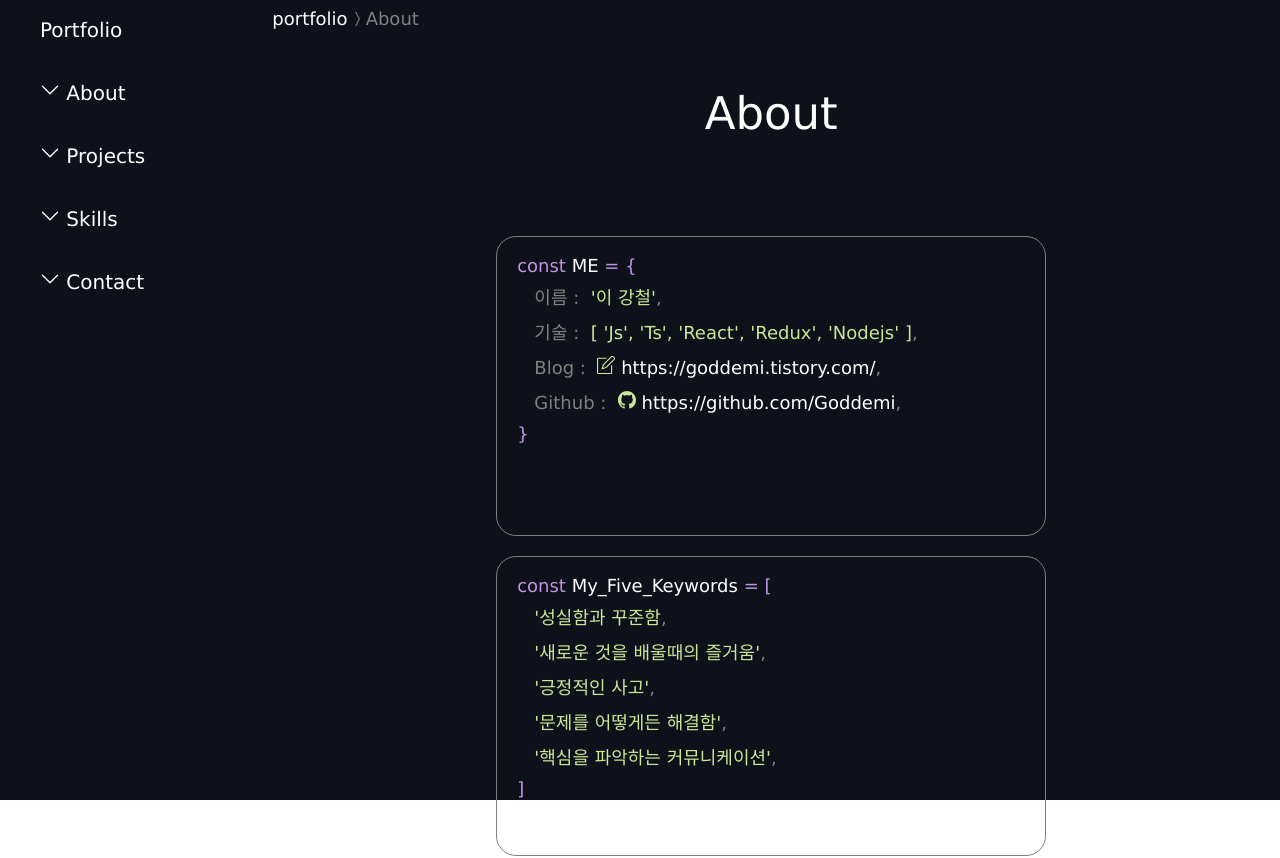
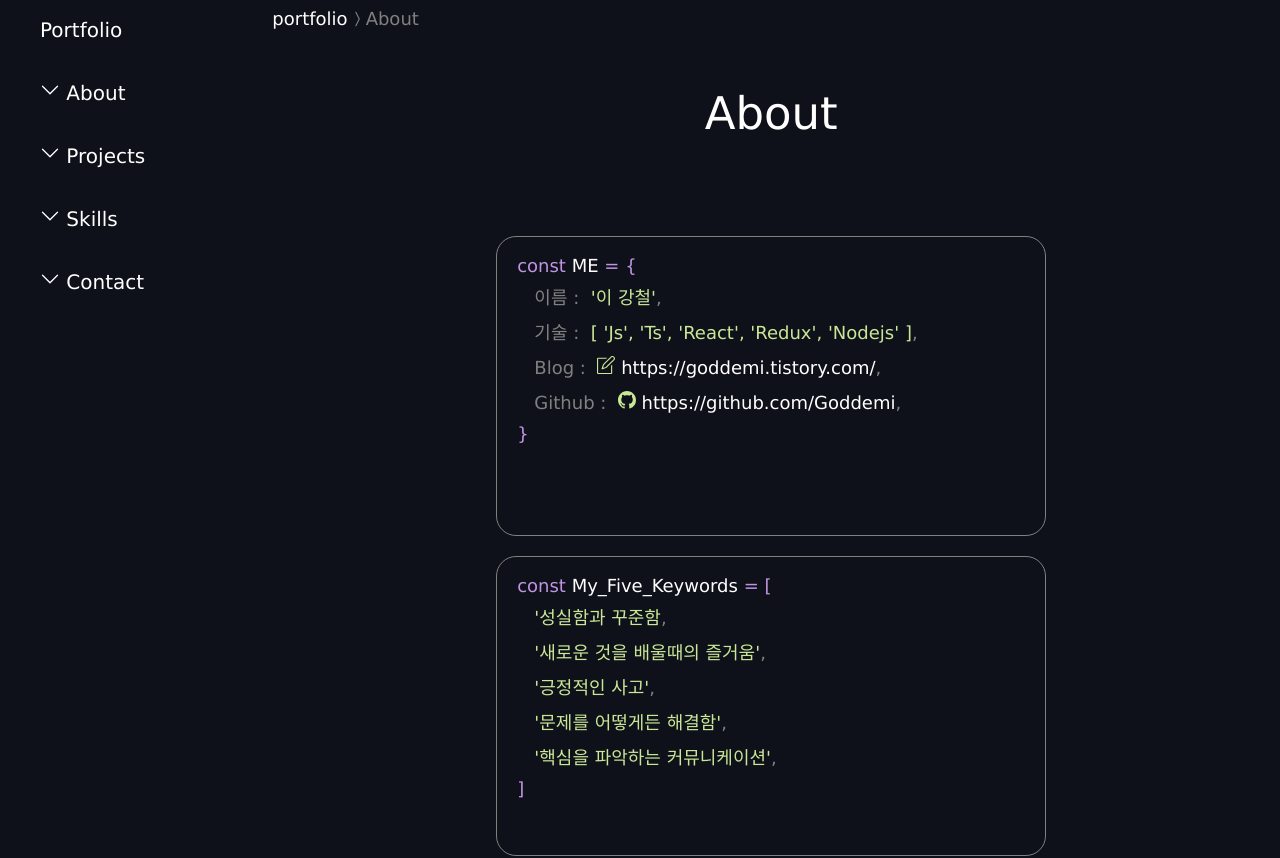
Before and after one commit to Goddemi/Portfolio, a React (Create React App) app in the folder client/: page /about in a window 1280 px wide. Shown: the top 858 px of the page. Built offline with nearby package versions, Linux system fonts and the light colour scheme.

Commit message:
Modify : About page Dynamic view bug 수정

```diff
--- a/client/src/pages/MainLayout.tsx
+++ b/client/src/pages/MainLayout.tsx
@@ -43,7 +43,6 @@ const Section = styled.section`
   flex-direction: column;
   width: 100%;
   height: 100vh;
-  background-color: ${(props) => props.theme.navy};
   color: white;
 `;
 
--- a/client/src/pages/about/About.tsx
+++ b/client/src/pages/about/About.tsx
@@ -19,6 +19,5 @@ const Container = styled.div`
   display: flex;
   justify-content: center;
   flex-wrap: wrap;
-  padding: 0 20px;
   color: white;
 `;
--- a/client/src/styles/GlobalStyle.tsx
+++ b/client/src/styles/GlobalStyle.tsx
@@ -9,9 +9,11 @@ const GlobalStyle = createGlobalStyle`
     padding : 0;
     outline : 0;
     box-sizing: border-box;
+
 }
     body {
-    font-family: 'Lucida Sans', 'Lucida Sans Regular', 'Lucida Grande', 'Lucida Sans Unicode', Geneva, Verdana, sans-serif
+    font-family: 'Lucida Sans', 'Lucida Sans Regular', 'Lucida Grande', 'Lucida Sans Unicode', Geneva, Verdana, sans-serif;
+    background-color: #0F111A;
 }
     #root {
     margin : 0 auto;
```
